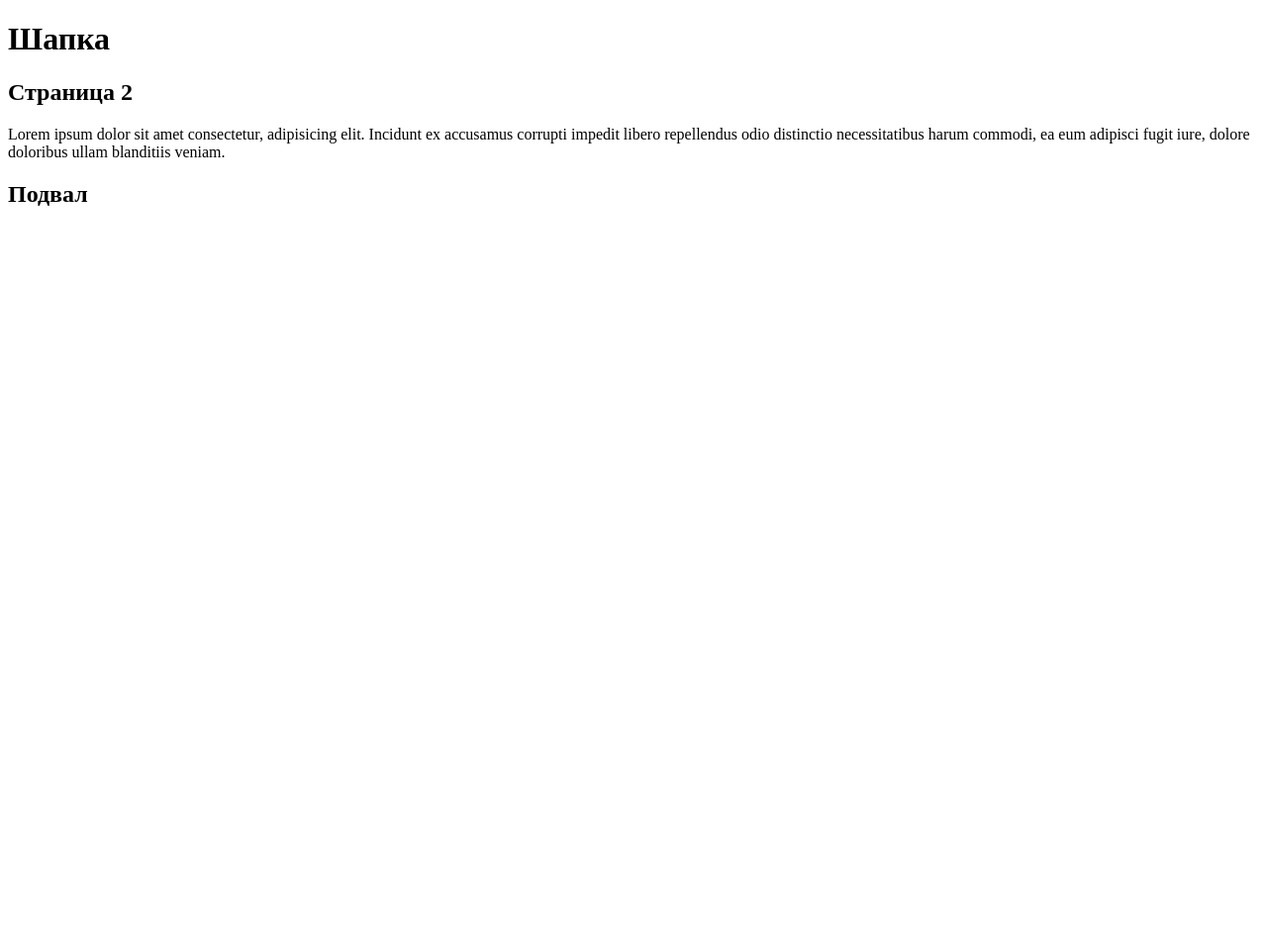
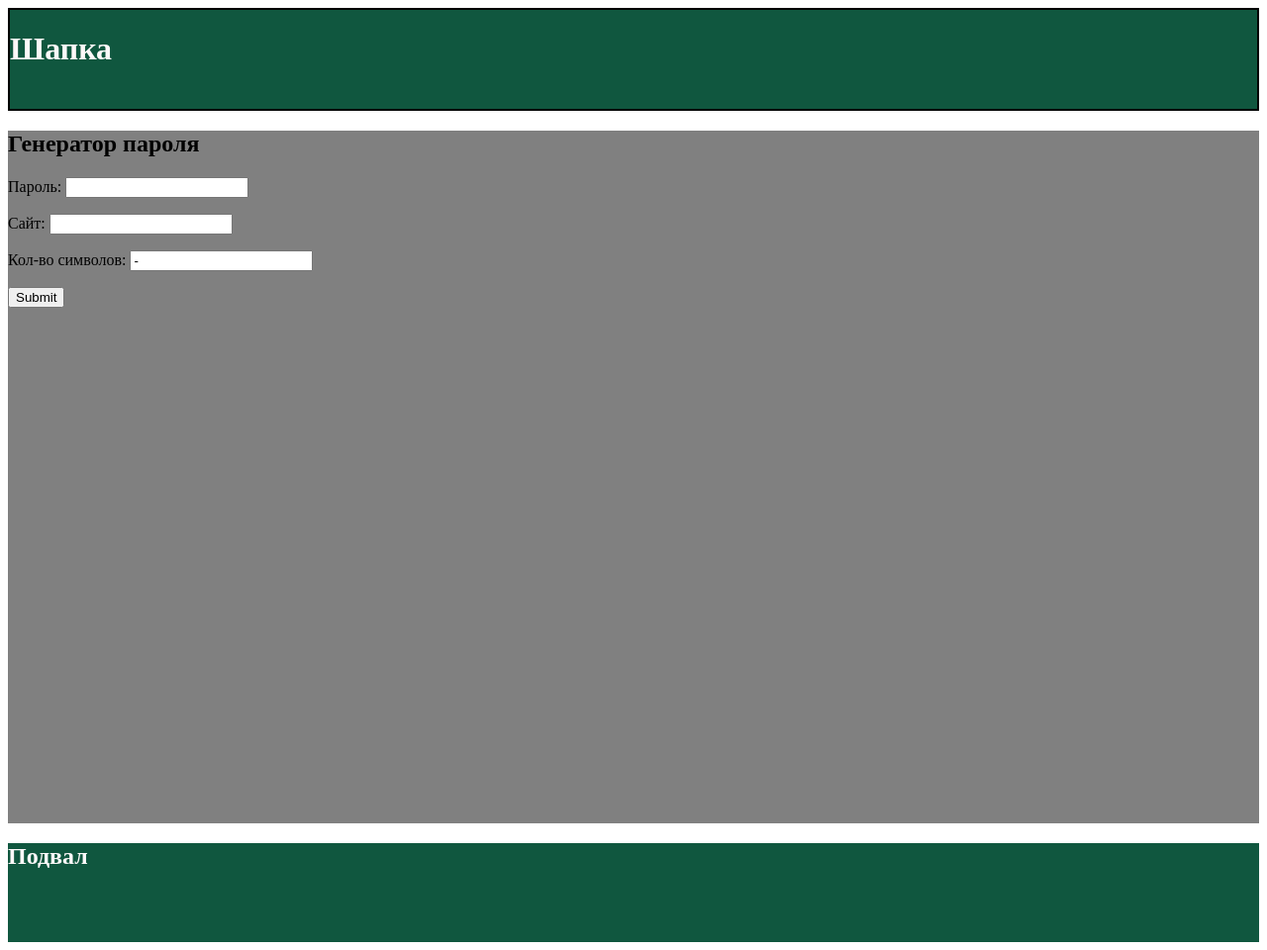
Before and after one commit to iLICH57/My_web, a Flask app: page /product in a window 1280 px wide. Shown: the whole page at 99% size. Before the commit the page ends 208 px from the top, so only its background shows below. Run offline with Flask 2, Linux system fonts and the light colour scheme.

Commit message:
modified app.py, created style.css

```diff
--- a/app.py
+++ b/app.py
@@ -1,4 +1,4 @@
-from flask import Flask, render_template
+from flask import Flask, render_template, request
 
 # создание экземпляра сервера
 app = Flask(__name__)
@@ -13,10 +13,18 @@ def index_page():
     # возврат страницы
     return render_template("index.html")
 
-@app.route("/product")
+@app.route("/product", methods=["GET", "POST"])
 def product_page():
     # возврат страницы
-    return render_template("product.html")
+    msg = ""
+    if request.method == "POST":
+        pwd = request.form.get("pwd")
+        salt = request.form.get("salt")
+        num_char = request.form.get("num")
+
+        msg = pwd + salt + num_char
+
+    return render_template("product.html", message=msg)
 
 
 # точка входа
--- /dev/null
+++ b/static/style.css
@@ -0,0 +1,20 @@
+@import url('https://fonts.googleapis.com/css2?family=Ubuntu:ital,wght@1,700&display=swap');
+
+/* шапка и подвал */
+header, footer {
+    height: 100px;
+    background-color: rgb(16, 87, 63);
+    font-family: 'Ubuntu' 'Arial', sans-serif;
+    color: rgb(253, 249, 249);
+}
+
+/* шапка */
+.menu {
+    border: 2px solid black;
+}
+
+/* основная часть */
+.main {
+    background-color: gray;
+    height: 700px;
+}
--- a/templates/base.html
+++ b/templates/base.html
@@ -4,18 +4,27 @@
     <meta charset="UTF-8">
     <meta http-equiv="X-UA-Compatible" content="IE=edge">
     <meta name="viewport" content="width=device-width, initial-scale=1.0">
-    <title>Document</title>
+    <title>My site</title>
+    <link rel="stylesheet" href="static/style.css">
+
+    <!-- <link rel="preconnect" href="https://fonts.googleapis.com">
+    <link rel="preconnect" href="https://fonts.gstatic.com" crossorigin>
+    <link href="https://fonts.googleapis.com/css2?family=Ubuntu:ital,wght@0,400;0,700;1,300&display=swap" rel="stylesheet">  -->
+
 </head>
 <body>
 
-    <header>
+    <header class="menu">
         <h1>Шапка</h1>
     </header>
 
     <!-- основная часть должна быть внутри директив -->
-    {% block main %}
+    <div class="main">
+        {% block main %}
 
-    {% endblock %}
+        {% endblock %}
+    </div>
+
 
     <footer>
         <h2>Подвал</h2>
--- a/templates/product.html
+++ b/templates/product.html
@@ -3,10 +3,32 @@
 {% block main %}
 
 <div>
-    <h2>Страница 2</h2>
-    <p>
-        Lorem ipsum dolor sit amet consectetur, adipisicing elit. Incidunt ex accusamus corrupti impedit libero repellendus odio distinctio necessitatibus harum commodi, ea eum adipisci fugit iure, dolore doloribus ullam blanditiis veniam.
-    </p>
+    <h2>Генератор пароля</h2>
+    <form method="post">
+       <!-- поля ввода данных -->
+        <p>
+            <label>Пароль:</label>
+            <input type="text" name="pwd">
+        </p>
+        <p>
+            <label>Сайт:</label>
+            <input type="text" name="salt">
+        </p>
+        <p>
+            <label>Кол-во символов:</label>
+            <input type="text" name="num" value="-">
+        </p>
+        <!-- кнопка отправки данных -->
+        <p>
+            <input type="submit">
+        </p>
+           <!-- вывод результата -->
+           <p>
+                {% if message %}
+                    <h3>{{ message }}</h3>
+                {% endif %}
+           </p>
+    </form>
 </div>
 
 {% endblock %}
```
